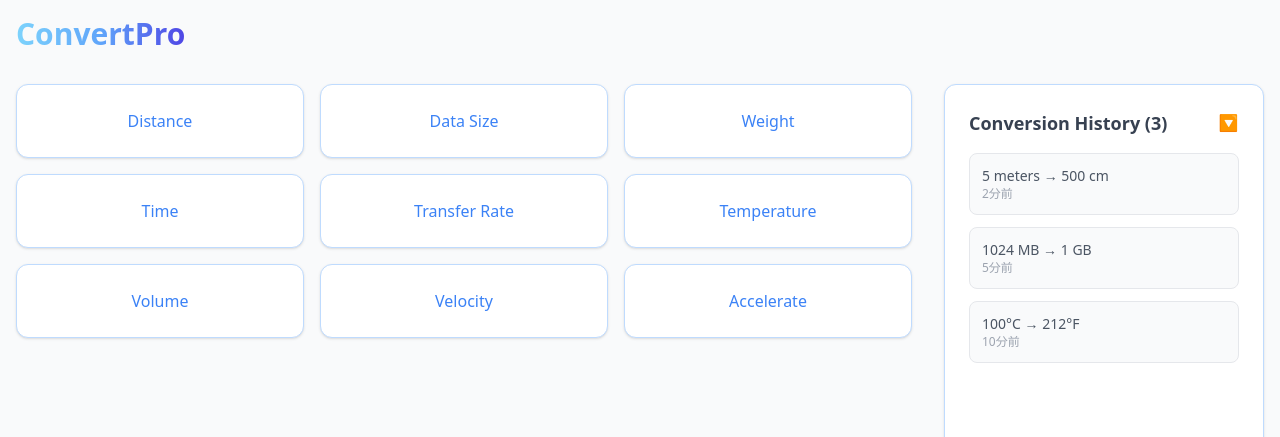
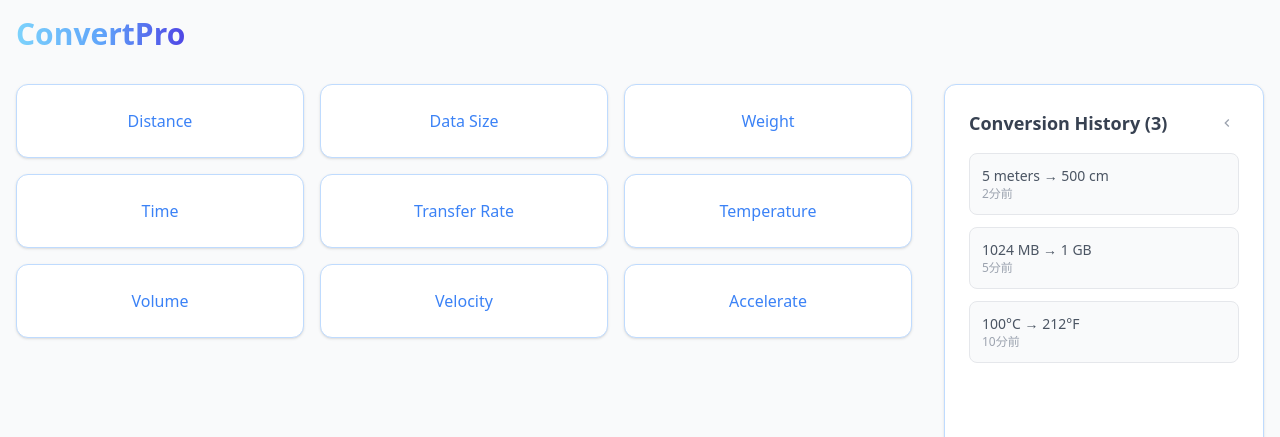
Before and after one commit to Hikkun098/unit-converter, a React (Create React App) app in the folder frontend/: page / in a window 1280 px wide. Shown: the top 437 px of the page. Built offline with nearby package versions, Linux system fonts and the light colour scheme.

Commit message:
変換履歴の箇所を左スライドになるように変更

```diff
--- a/frontend/src/components/ConversionHistory.tsx
+++ b/frontend/src/components/ConversionHistory.tsx
@@ -1,7 +1,7 @@
 import React, { useState } from 'react';
 
 export const ConversionHistory = () => {
-  const [isExpanded, setIsExpanded] = useState(true);
+  const [isCollapsed, setIsCollapsed] = useState(false);
 
   const historyData = [
     { conversion: "5 meters → 500 cm", time: "2分前" },
@@ -10,22 +10,38 @@ export const ConversionHistory = () => {
   ];
 
   return (
-    <aside className="w-80 bg-white rounded-xl shadow p-6 border border-blue-200">
-      {/* ヘッダー部分（クリック可能） */}
-      <div
-        className="flex items-center justify-between cursor-pointer mb-4"
-        onClick={() => setIsExpanded(!isExpanded)}
+    <aside className={`bg-white rounded-xl shadow border border-blue-200 transition-all duration-300 ease-in-out ${
+      isCollapsed ? 'w-6 overflow-hidden' : 'w-80'
+    }`}>
+      {isCollapsed ? (
+        // 折りたたみ状態：とても細いバー
+        <div className="h-full flex flex-col items-center justify-start pt-4">
+          <button
+            onClick={() => setIsCollapsed(false)}
+            className="p-1 text-gray-400 hover:text-blue-500 transition-colors rotate-0 hover:scale-110"
           >
+            <svg width="12" height="12" viewBox="0 0 24 24" fill="currentColor">
+              <path d="M8.59 16.59L13.17 12L8.59 7.41L10 6l6 6-6 6-1.41-1.41z"/>
+            </svg>
+          </button>
+        </div>
+      ) : (
+        // 展開状態：通常の履歴表示
+        <div className="p-6">
+          <div className="flex items-center justify-between mb-4">
             <h2 className="text-lg font-semibold text-gray-700">
               Conversion History ({historyData.length})
             </h2>
-        <div className={`transform transition-transform duration-200 ${isExpanded ? 'rotate-90' : ''}`}>
-          ▶️
-        </div>
+            <button
+              onClick={() => setIsCollapsed(true)}
+              className="p-1 text-gray-400 hover:text-blue-500 transition-colors hover:scale-110"
+            >
+              <svg width="16" height="16" viewBox="0 0 24 24" fill="currentColor">
+                <path d="M15.41 16.59L10.83 12l4.58-4.59L14 6l-6 6 6 6 1.41-1.41z"/>
+              </svg>
+            </button>
           </div>
 
-      {/* 履歴リスト（条件付きレンダリング） */}
-      {isExpanded && (
           <div className="space-y-3">
             {historyData.map((item, index) => (
               <div key={index} className="p-3 bg-gray-50 rounded-lg border">
@@ -34,6 +50,7 @@ export const ConversionHistory = () => {
               </div>
             ))}
           </div>
+        </div>
       )}
     </aside>
   );
```
Lines whose indentation alone changed are shown as unchanged.
